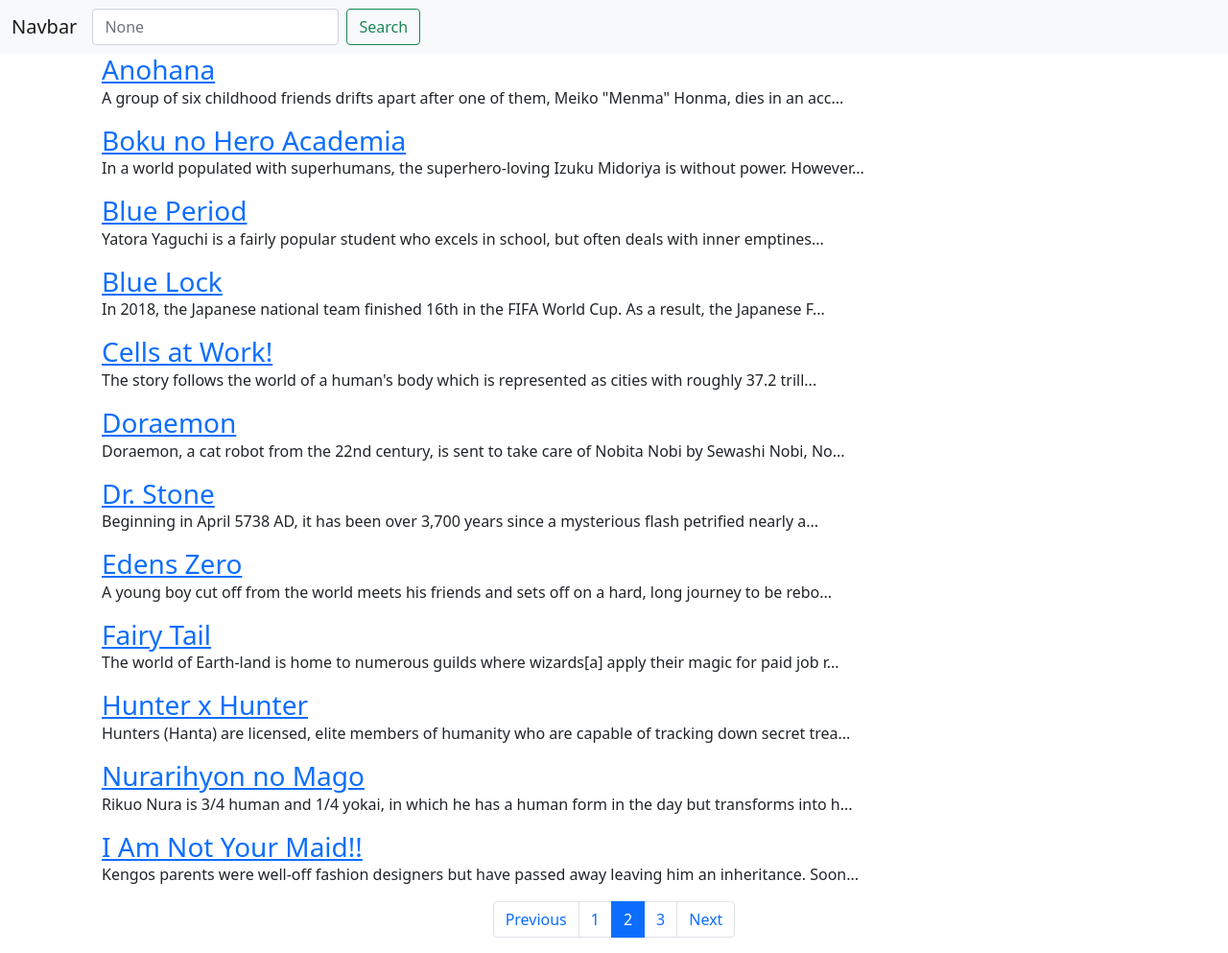
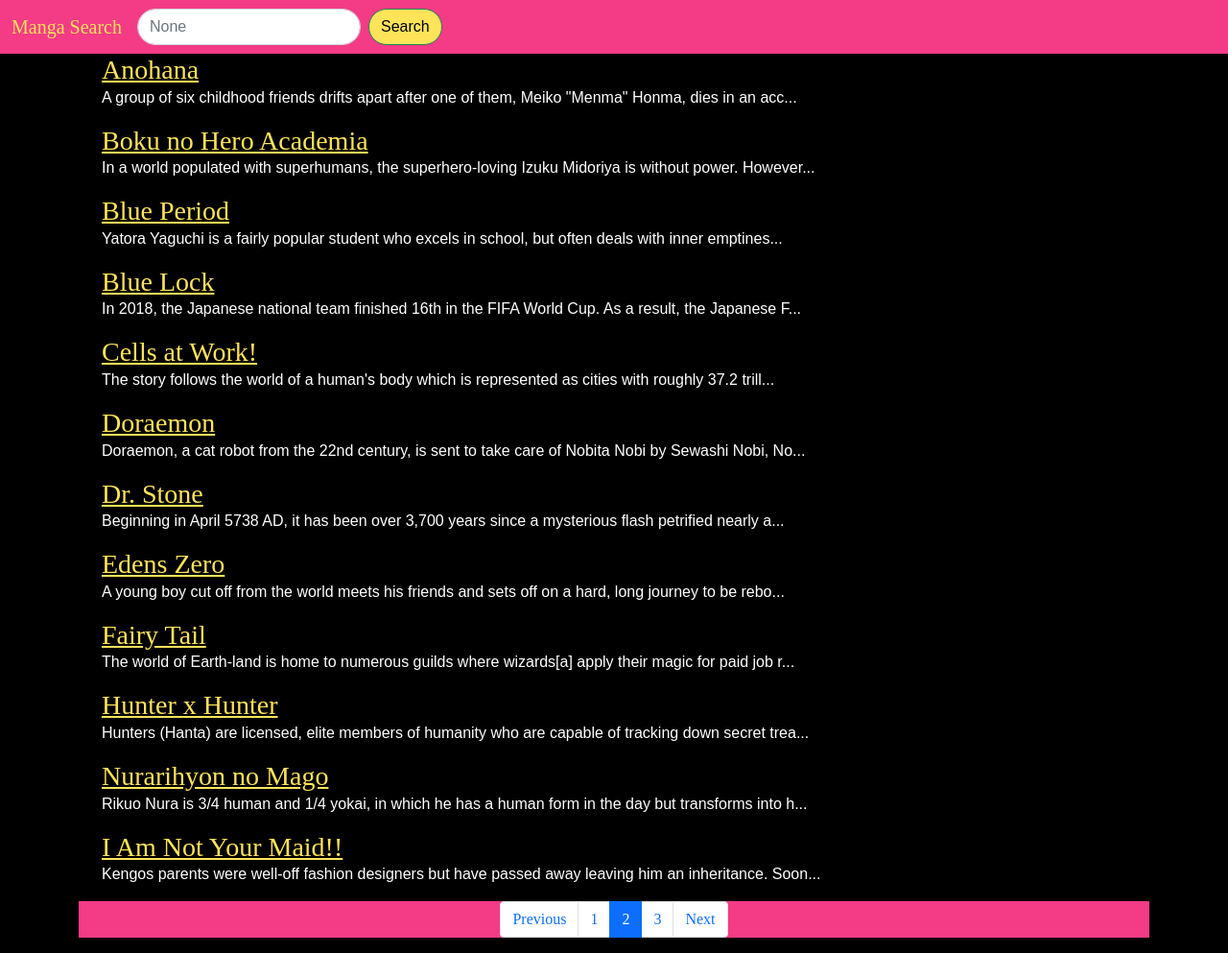
Before and after one commit to itsmebabysmiley/search-engine, a Flask app: a page that uses templates/search.html in a window 1280 px wide. Shown: the whole page at 96% size. Run offline with Flask 2, Linux system fonts and the light colour scheme.

Commit message:
save checkpoint

```diff
--- a/templates/search.html
+++ b/templates/search.html
@@ -7,14 +7,61 @@
     <!-- JavaScript Bundle with Popper -->
     <script src="https://cdn.jsdelivr.net/npm/bootstrap@5.1.3/dist/js/bootstrap.bundle.min.js" integrity="sha384-ka7Sk0Gln4gmtz2MlQnikT1wXgYsOg+OMhuP+IlRH9sENBO0LRn5q+8nbTov4+1p" crossorigin="anonymous"></script>
     <title>search result</title>
+    <style>
+        *{
+            font-family: sans-serif;
+        }
+        body {
+            background-color: black;
+            background-repeat: no-repeat;
+            background-size: cover; /*Resize the background image to cover the entire container*/;
+        }
+        nav {
+            background-color: #F43B86;
+        }
+        a {
+            font-family: league spartan;
+            color: #FFE459;
+        }
+        p{
+            color: #FFFFFF;
+        }
+        .card-body, .container{
+            background-color: black;
+        }
+        a:hover{
+            color: #FFE459;
+        }
+        .nav-link {
+            color: #FFE459;
+        }
+        .nav-link:hover {
+            color: #FFFFFF;
+        }
+        form{
+            size: 50px;
+        }
+        .btn {
+            border-radius: 30px ;
+            background-color: #FFE459;
+        }
+        .btn:hover{
+            /* background-color: #; */
+            color: white;
+        }
+        .btn-outline-success{
+            color:black ;
+        }
+
+    </style>
 </head>
 <body>
     <!-- Navbar -->
-    <nav class="navbar navbar-expand-lg navbar-light bg-light sticky-top">
+    <nav class="navbar navbar-expand-lg sticky-top">
         <div class="container-fluid d-flex justify-content-start">
-          <a class="navbar-brand" href="/">Navbar</a>
+          <a class="navbar-brand" href="/">Manga Search</a>
             <form class="d-flex" method="GET" action="{{url_for('search')}}">
-              <input class="form-control me-2" type="search" placeholder="{{ keyword }}" name="keyword">
+              <input class="form-control me-2" type="search" placeholder="{{ keyword }}" name="keyword" style="border-radius: 30px; size: 30px;">
               <button class="btn btn-outline-success" type="submit">Search</button>
             </form>
           </div>
@@ -83,7 +130,7 @@
                 {% if page_no<page_total %}
                 <li class="page-item"><a class="page-link" href="?keyword={{ keyword }}&page={{ page_no+1 }}">{{ page_no+1 }}</a></li>
                 <li class="page-item">
-                    <a class="page-link" href="?keyword={{ keyword }}&page={{ page_no+1 }}">Next</a>
+                    <a class="page-link" hrf="?keyword={{ keyword }}&page={{ page_no+1 }}">Next</a>
                 </li>
                 {% endif %}
             </ul>
```
Also changed, not shown: templates/homepage.html (+3 -5 lines), img/bgManga.png (deleted), 2 other files.
